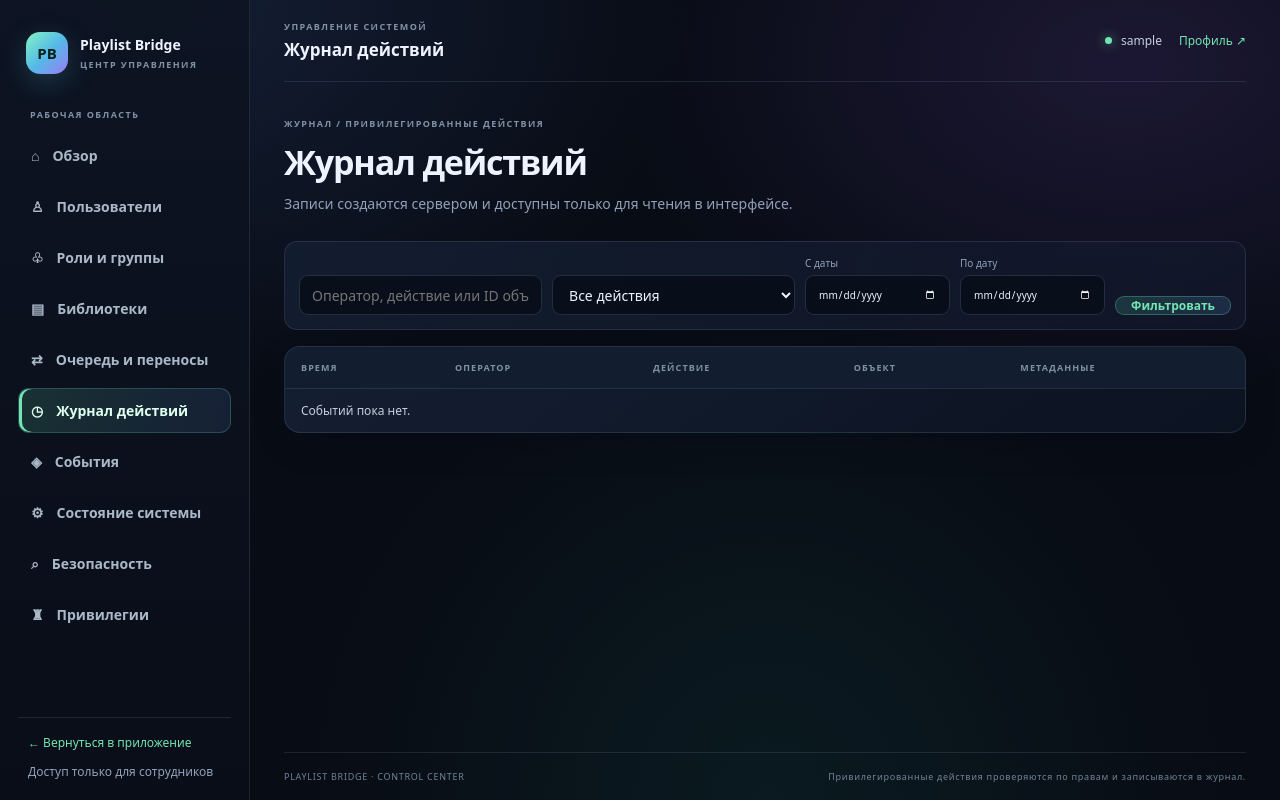
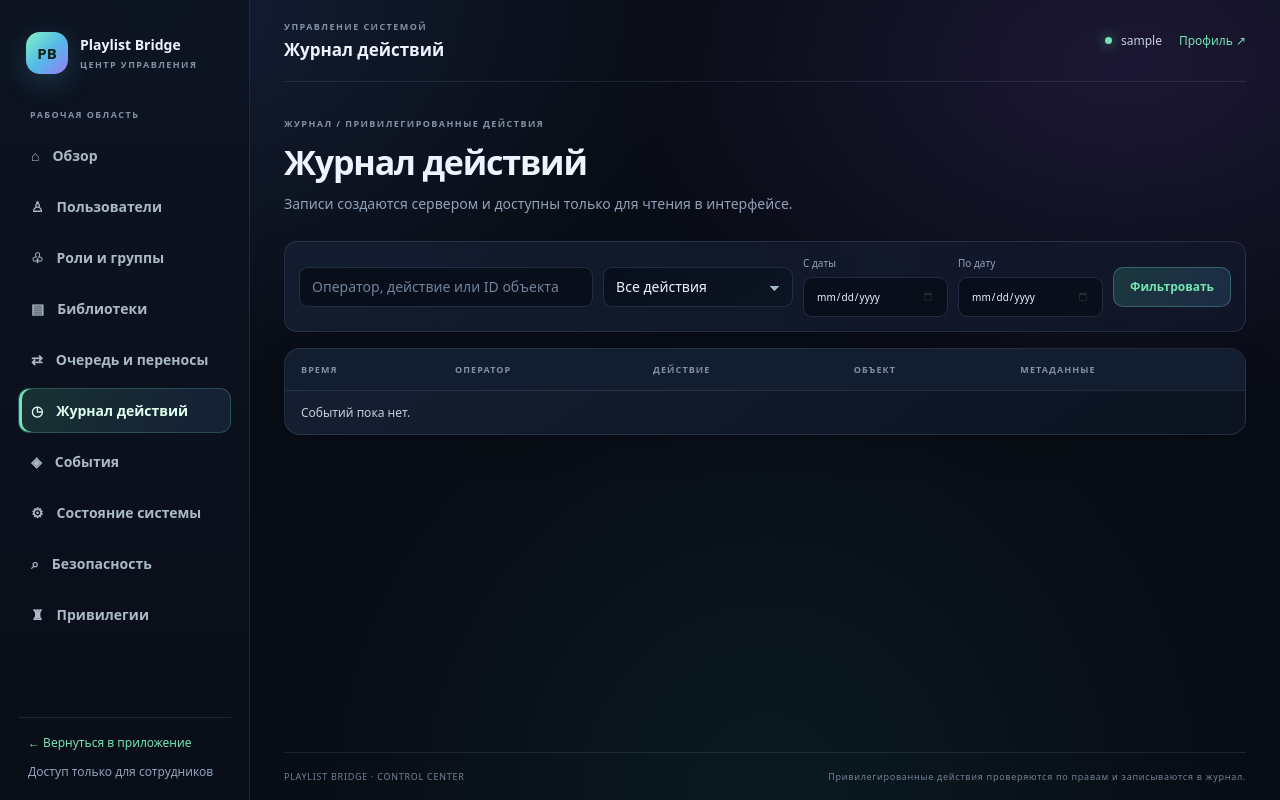
Before and after one commit to pohib/playlist-bridge, a Django app: page /control/audit/ in a window 1280 px wide. Run offline with Django 5.2, Linux system fonts and the light colour scheme; the visitor is signed in with stand-in values (Sample User, id 1); data comes from the database, SQL or seed files in the repository; data that the repository does not hold is empty; parts of the project's set-up code (start-up, migrations or seed data) failed here and were passed over.

Commit message:
Polish admin control center form controls and fix lint

```diff
--- a/transfer/domain_models/__init__.py
+++ b/transfer/domain_models/__init__.py
@@ -1,7 +1,6 @@
-from .admin import AdminAuditEvent, UserSecurityEvent
+from .admin import AdminAuditEvent, UserEQPreset, UserSecurityEvent
 from .credentials import OAuthCredential
 from .jobs import TransferJob
-from .admin import UserEQPreset
 from .library import (
     LibraryPlaylist,
     LibraryProfile,
@@ -19,6 +18,6 @@ __all__ = [
     "LibraryTransferItem",
     "OAuthCredential",
     "TransferJob",
+    "UserEQPreset",
     "UserSecurityEvent",
-    "UserEQPreset",
 ]
--- a/transfer/player_eq_views.py
+++ b/transfer/player_eq_views.py
@@ -6,7 +6,7 @@ from django.contrib.auth.decorators import login_required
 from django.db import IntegrityError, transaction
 from django.http import JsonResponse
 from django.shortcuts import get_object_or_404
-from django.views.decorators.http import require_GET, require_POST, require_http_methods
+from django.views.decorators.http import require_GET, require_http_methods, require_POST
 
 from .models import UserEQPreset
 
--- a/transfer/static/transfer/styles/admin-console.css
+++ b/transfer/static/transfer/styles/admin-console.css
@@ -75,3 +75,161 @@ body.admin-body{background:radial-gradient(ellipse at 12% 0%,rgba(72,113,190,.19
 .admin-footer{flex-wrap:wrap}
 @media(max-width:1050px){.admin-two-column{grid-template-columns:minmax(0,1fr)}}
 @media(max-width:700px){.admin-page-intro,.admin-welcome{flex-direction:column;align-items:flex-start}.admin-main{padding:0 12px}.admin-stat-grid{grid-template-columns:repeat(2,minmax(0,1fr))}.admin-filter-wrap>*{flex:1 1 100%;min-width:0}.admin-filter-wrap label,.admin-filter-wrap label input{width:100%;min-width:0}.admin-panel{padding:14px}.admin-table-wrap{border-radius:12px}.admin-identity{max-width:48%;overflow:hidden;white-space:nowrap}.admin-identity a{white-space:nowrap}}
+
+
+/* Form controls: consistent dark glass styling across every control-center screen. */
+.admin-body input:not([type="checkbox]):not([type="radio]),
+.admin-body select,
+.admin-body textarea {
+  width: 100%;
+  min-width: 0;
+  max-width: 100%;
+  min-height: 42px;
+  padding: 10px 13px;
+  border: 1px solid rgba(155,181,221,.2);
+  border-radius: 10px;
+  background: linear-gradient(145deg,rgba(8,15,28,.96),rgba(13,21,36,.94));
+  color: var(--text);
+  font: inherit;
+  line-height: 1.4;
+  box-shadow: inset 0 1px rgba(255,255,255,.025), 0 5px 16px rgba(0,0,0,.08);
+  transition: border-color .16s ease, box-shadow .16s ease, background .16s ease;
+}
+.admin-body textarea { min-height: 110px; resize: vertical; }
+.admin-body input::placeholder,
+.admin-body textarea::placeholder { color: #71829a; opacity: 1; }
+.admin-body input:hover,
+.admin-body select:hover,
+.admin-body textarea:hover { border-color: rgba(130,174,225,.38); }
+.admin-body input:focus,
+.admin-body select:focus,
+.admin-body textarea:focus {
+  outline: none;
+  border-color: rgba(111,220,194,.72);
+  background: linear-gradient(145deg,rgba(10,20,34,.98),rgba(16,28,45,.98));
+  box-shadow: 0 0 0 3px rgba(93,201,187,.13), 0 8px 22px rgba(0,0,0,.12);
+}
+.admin-body input:focus-visible,
+.admin-body select:focus-visible,
+.admin-body textarea:focus-visible,
+.admin-body button:focus-visible,
+.admin-body a:focus-visible,
+.admin-body summary:focus-visible {
+  outline: 2px solid rgba(118,207,255,.9);
+  outline-offset: 3px;
+}
+.admin-body input:disabled,
+.admin-body select:disabled,
+.admin-body textarea:disabled {
+  opacity: .55;
+  cursor: not-allowed;
+  filter: saturate(.55);
+}
+.admin-body input[type="checkbox"],
+.admin-body input[type="radio"] {
+  appearance: none;
+  width: 17px;
+  height: 17px;
+  min-width: 17px;
+  min-height: 17px;
+  margin: 2px 0 0;
+  padding: 0;
+  border: 1px solid rgba(155,181,221,.42);
+  border-radius: 5px;
+  background: linear-gradient(145deg,#101b2c,#0a1220);
+  box-shadow: inset 0 1px rgba(255,255,255,.04);
+  cursor: pointer;
+}
+.admin-body input[type="radio"] { border-radius: 50%; }
+.admin-body input[type="checkbox"]:checked,
+.admin-body input[type="radio"]:checked {
+  border-color: #73e5b1;
+  background: radial-gradient(circle at 35% 30%,#b4ffe0,#55cda2 72%);
+  box-shadow: 0 0 0 3px rgba(93,201,187,.12), 0 0 13px rgba(93,201,187,.18);
+}
+.admin-body input[type="checkbox"]:checked::after {
+  content: "";
+  display: block;
+  width: 8px;
+  height: 4px;
+  margin: 4px 0 0 3px;
+  border: solid #082218;
+  border-width: 0 0 2px 2px;
+  transform: rotate(-45deg);
+}
+.admin-body input[type="radio"]:checked::after {
+  content: "";
+  display: block;
+  width: 7px;
+  height: 7px;
+  margin: 4px;
+  border-radius: 50%;
+  background: #082218;
+}
+.admin-body input[type="date"] { color-scheme: dark; }
+.admin-body input[type="date"]::-webkit-calendar-picker-indicator { cursor: pointer; opacity: .78; filter: invert(.8) sepia(.2) saturate(.8); }
+.admin-body input[type="search"] { appearance: none; }
+.admin-body input[type="file"] { padding: 7px; }
+.admin-body input[type="file"]::file-selector-button {
+  min-height: 28px;
+  margin-right: 10px;
+  padding: 0 11px;
+  border: 1px solid rgba(107,218,191,.3);
+  border-radius: 7px;
+  background: linear-gradient(110deg,rgba(75,203,159,.2),rgba(92,160,231,.16));
+  color: var(--green);
+  font: 600 11px system-ui,sans-serif;
+  cursor: pointer;
+}
+.admin-body select {
+  appearance: none;
+  padding-right: 38px;
+  background-image: linear-gradient(45deg,transparent 50%,#9fb5cc 50%),linear-gradient(135deg,#9fb5cc 50%,transparent 50%),linear-gradient(145deg,rgba(8,15,28,.96),rgba(13,21,36,.94));
+  background-position: calc(100% - 17px) 18px,calc(100% - 12px) 18px,0 0;
+  background-size: 5px 5px,5px 5px,100% 100%;
+  background-repeat: no-repeat;
+}
+.admin-body option { background: #101a2b; color: var(--text); }
+.admin-filter { align-items: center; flex-wrap: wrap; min-width: 0; }
+.admin-filter > input { flex: 1 1 220px; }
+.admin-filter > select { flex: 0 1 190px; }
+.admin-filter-wrap label input { margin-top: 2px; }
+.admin-role-create input[name="name"],
+.admin-role-editor input[name="name"] { max-width: 520px; }
+.admin-role-permissions label { min-width: 0; }
+.admin-role-permissions label span { min-width: 0; overflow-wrap: anywhere; }
+.admin-role-permissions input[type="checkbox"] { flex: 0 0 17px; width: 17px; }
+.admin-group-assignment .admin-role-permissions label,
+.admin-role-editor .admin-role-permissions label { background: linear-gradient(135deg,rgba(20,33,52,.9),rgba(11,19,32,.88)); }
+.admin-privilege-editor input,
+.admin-privilege-editor select { min-height: 38px; padding: 8px 10px; font-size: 12px; }
+.admin-privilege-editor input[type="checkbox"] { width: 17px; min-height: 17px; }
+.admin-filter-wrap button,
+.admin-filter button,
+.table-action,
+.admin-role-create button,
+.admin-role-editor button,
+.admin-group-assignment button {
+  min-height: 40px;
+  padding: 0 16px;
+  border-radius: 10px;
+  font-weight: 700;
+}
+.admin-muted { color: var(--muted); }
+.tag-warn { background: rgba(245,196,109,.13); color: var(--amber); }
+.admin-panel + .admin-panel { margin-top: 16px; }
+.admin-two-column > * { min-width: 0; }
+.admin-detail-list dd { min-width: 0; }
+.admin-role-editor,
+.admin-privilege-editor { max-width: 100%; }
+.admin-role-editor form,
+.admin-privilege-editor form { min-width: 0; }
+.admin-body button:disabled { opacity: .5; cursor: not-allowed; transform: none; box-shadow: none; }
+@media (max-width: 700px) {
+  .admin-filter > input,
+  .admin-filter > select,
+  .admin-filter > button { flex: 1 1 100%; width: 100%; }
+  .admin-filter > a { padding: 7px 2px; }
+  .admin-role-create input[name="name"],
+  .admin-role-editor input[name="name"] { max-width: 100%; }
+}
--- a/transfer/urls.py
+++ b/transfer/urls.py
@@ -8,7 +8,6 @@ from . import (
     auth_views,
     dashboard_views,
     landing_views,
-    player_eq_views,
     library_local_playback_views,
     library_media_views,
     library_page_views,
@@ -24,6 +23,7 @@ from . import (
     library_vk_import_views,
     library_vk_playback_views,
     oauth_views,
+    player_eq_views,
     system_views,
     views,
 )
```
